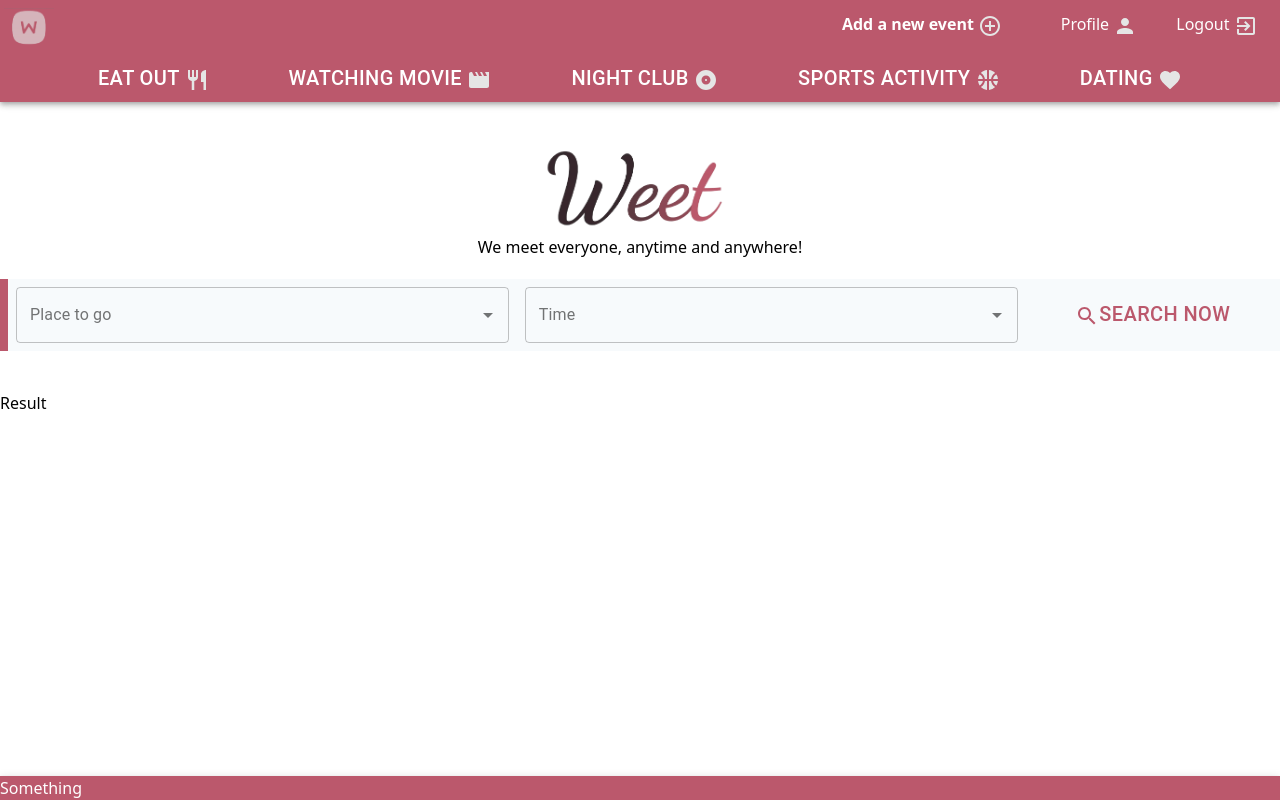
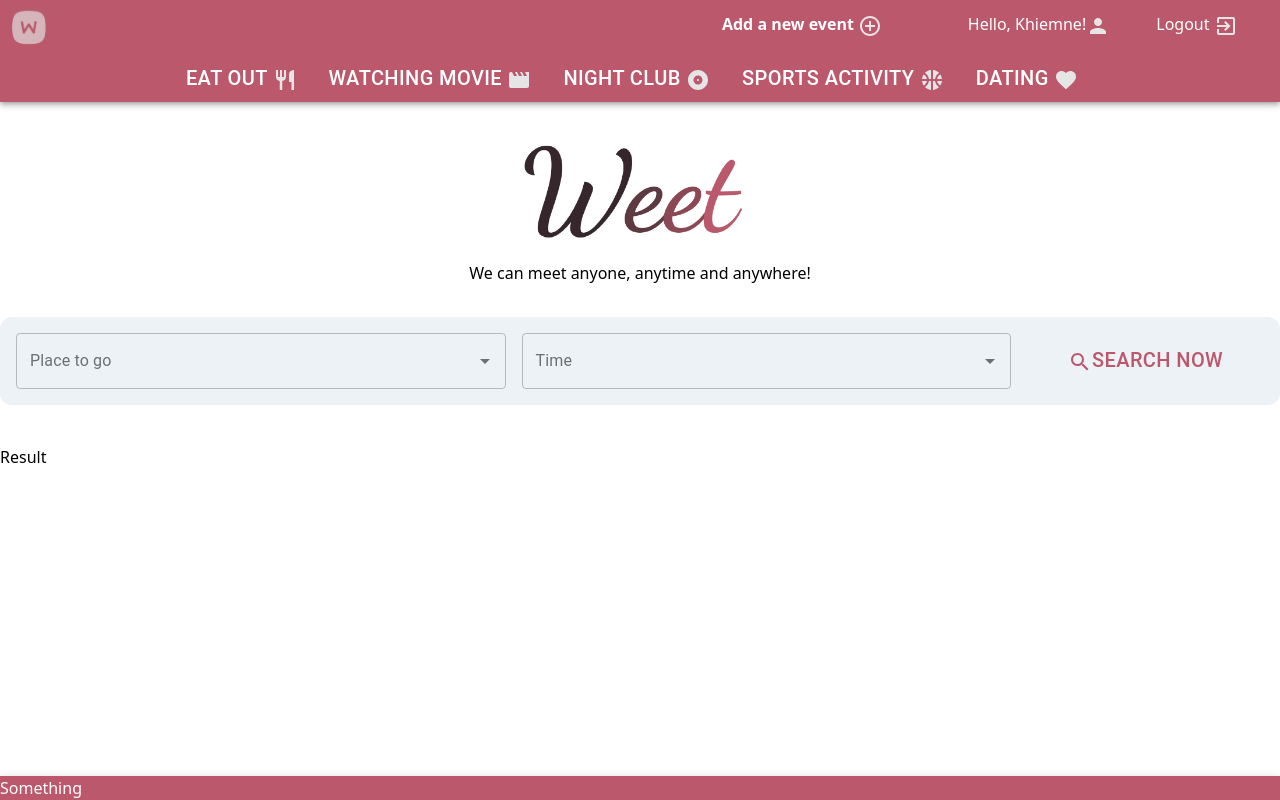
Before and after one commit to lamnguyencse17/atware-hackathon, a React app: page / in a window 1280 px wide. Built offline with nearby package versions, Linux system fonts and the light colour scheme.

Commit message:
FIx navbar

```diff
--- a/src/components/App.js
+++ b/src/components/App.js
@@ -1,15 +1,8 @@
 import React from "react";
 import TextField from "@material-ui/core/TextField";
 import Autocomplete from "@material-ui/lab/Autocomplete";
-import { makeStyles } from "@material-ui/core/styles";
 import Button from "@material-ui/core/Button";
 import SearchIcon from "@material-ui/icons/Search";
-
-const useStyles = makeStyles((theme) => ({
-	bp: {
-		borderColor: "#bb586c",
-	},
-}));
 
 export default function App() {
 	// District
@@ -38,7 +31,6 @@ export default function App() {
 		"Thu Duc District",
 	];
 	const date = new Date();
-	const colors = useStyles();
 	// Time
 	console.log(date.getHours());
 	const times = [...Array(24).keys()]
@@ -46,12 +38,12 @@ export default function App() {
 		.map((ele) => (ele / 10 >= 1 ? "" : "0") + ele.toString() + ":00");
 	return (
 		<div className='container mx-auto'>
-			<div className='mt-10'>
+			<div className='mt-8'>
 				<div className='flex flex-col justify-center items-center'>
-					<img src='src/images/logo/weet_text.png' alt='WEET' width='200'></img>
-					<p className="mt-1">We meet everyone, anytime and anywhere!</p>
+					<img src='src/images/logo/weet_text.png' alt='WEET' width='250'></img>
+					<p className="mt-4">We can meet anyone, anytime and anywhere!</p>
 				</div>
-				<div className={"bg-gray-100 mt-5 border-l-8 " + colors.bp}>
+				<div className={"bg-gray-200 mt-8 primary p-2 rounded-xl"}>
 					<form className='grid w-full grid-cols-5'>
 						<div className='col-span-2 p-2'>
 							<Autocomplete
--- a/src/components/Common/Navbar.js
+++ b/src/components/Common/Navbar.js
@@ -28,16 +28,16 @@ export default function Navbar({ isPublic, setModal }) {
 	];
 	return (
 		<AppBar position='static' color='primary' className={classes.appBar}>
-			<div className='w-full'>
-				<div className='grid grid-cols-8 pt-2'>
+			<div className='w-full container m-auto'>
+				<div className='grid grid-cols-6 pt-2'>
 					<div className='content-center col-span-1 px-1 align-middle'>
 						<Logo />
 					</div>
-					<div className='col-span-4 text-4xl text-center'></div>
+					<div className='col-span-2 text-4xl text-center'></div>
 					{isPublic ? <PublicNavbar /> : <PrivateNavbar setModal={setModal} />}
 				</div>
 				<div className='flex flex-row justify-center mt-1'>
-					<div className='mx-8'>
+					<div className="mr-4">
 						<Button>
 							<Link to='/cafes'>
 								<div className='text-xl text-white'>
@@ -51,7 +51,7 @@ export default function Navbar({ isPublic, setModal }) {
 							</Link>
 						</Button>
 					</div>
-					<div className='mx-8'>
+					<div className="mr-4">
 						<Button>
 							<Link to='/movies'>
 								<div className='text-xl text-white'>
@@ -65,7 +65,7 @@ export default function Navbar({ isPublic, setModal }) {
 							</Link>
 						</Button>
 					</div>
-					<div className='mx-8'>
+					<div className="mr-4">
 						<Button>
 							<Link to='/nightclub'>
 								<div className='text-xl text-white'>
@@ -79,7 +79,7 @@ export default function Navbar({ isPublic, setModal }) {
 							</Link>
 						</Button>
 					</div>
-					<div className='mx-8'>
+					<div className="mr-4">
 						<Button>
 							<Link to='/sports'>
 								<div className='text-xl text-white'>
@@ -93,7 +93,7 @@ export default function Navbar({ isPublic, setModal }) {
 							</Link>
 						</Button>
 					</div>
-					<div className='mx-8'>
+					<div className="mr-4">
 						<Link to='/dating'>
 							<Button>
 								<div className='text-xl text-white'>
--- a/src/components/Common/Navbar/PrivateNavbar.js
+++ b/src/components/Common/Navbar/PrivateNavbar.js
@@ -4,6 +4,8 @@ import React from "react";
 import { Link } from "react-router-dom";
 import PersonIcon from "@material-ui/icons/Person";
 import ExitToAppIcon from "@material-ui/icons/ExitToApp";
+
+const user = { name: "Khiemne" };
 
 export default function PrivateNavbar({ setModal }) {
 	return (
@@ -19,9 +21,9 @@ export default function PrivateNavbar({ setModal }) {
 						/>
 					</button>
 				</div>
-				<div className='p-1 text-center'>
+				<div className='p-1 col-span-1 text-center'>
 					<Link to='/profile'>
-						{"Profile "}
+						{"Hello, " + user.name + "!"}
 						<PersonIcon
 							color='secondary'
 							disableFocusRipple={true}
--- a/src/components/Common/Navbar/PublicNavbar.js
+++ b/src/components/Common/Navbar/PublicNavbar.js
@@ -1,12 +1,20 @@
 import React from "react";
 import { Link } from "react-router-dom";
+import PersonOutlineIcon from "@material-ui/icons/PersonOutline";
 
 export default function PublicNavbar() {
 	return (
 		<>
 			<div className='grid content-center grid-cols-2 col-span-3 px-1 align-middle'>
 				<div className='p-1 text-center'>
-					<Link to='/login'>Login</Link>
+					<Link to='/login'>
+						{"Login "}
+						<PersonOutlineIcon
+							color='secondary'
+							disableFocusRipple={true}
+							disableRipple={true}
+						></PersonOutlineIcon>
+					</Link>
 				</div>
 				<div className='p-1 text-center'>
 					<Link to='/register'>Register</Link>
```
